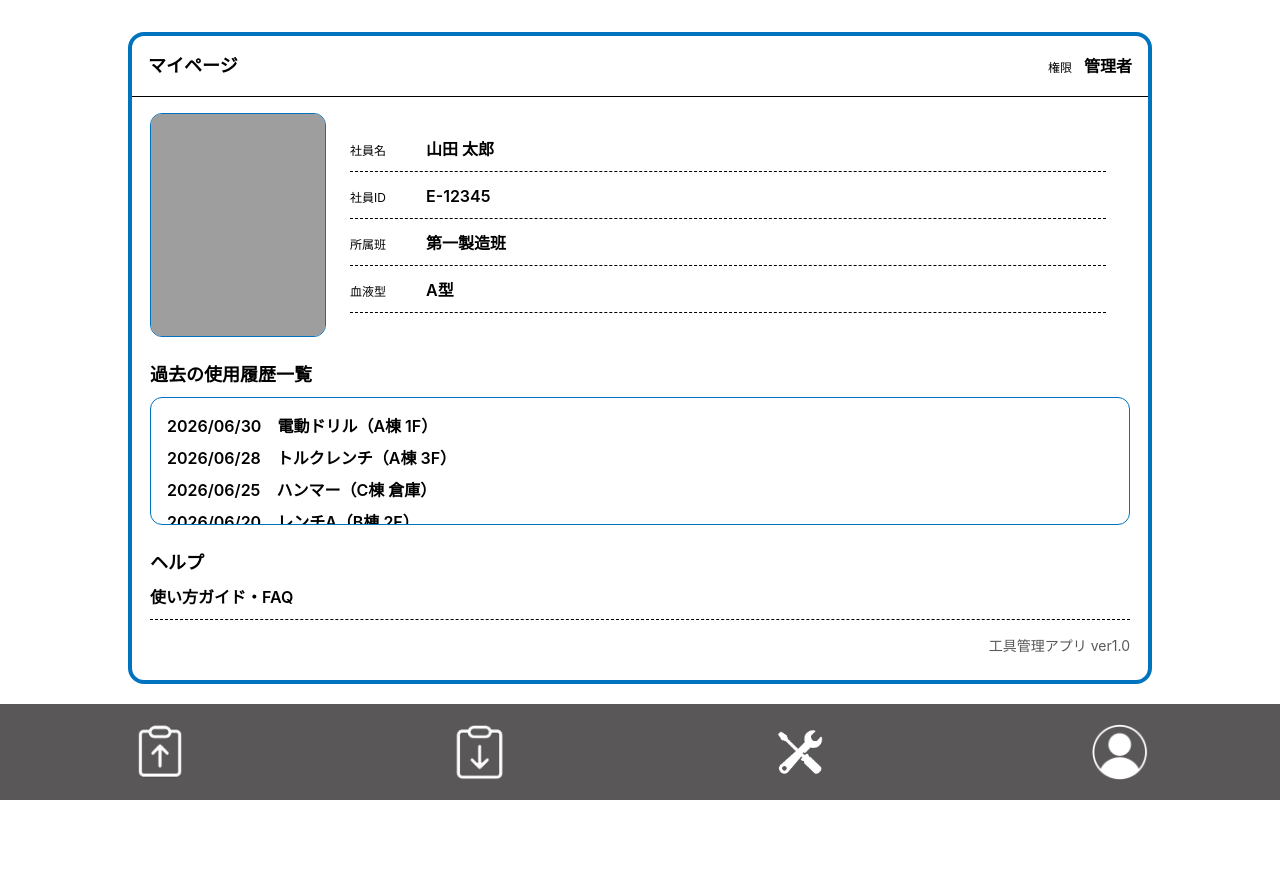
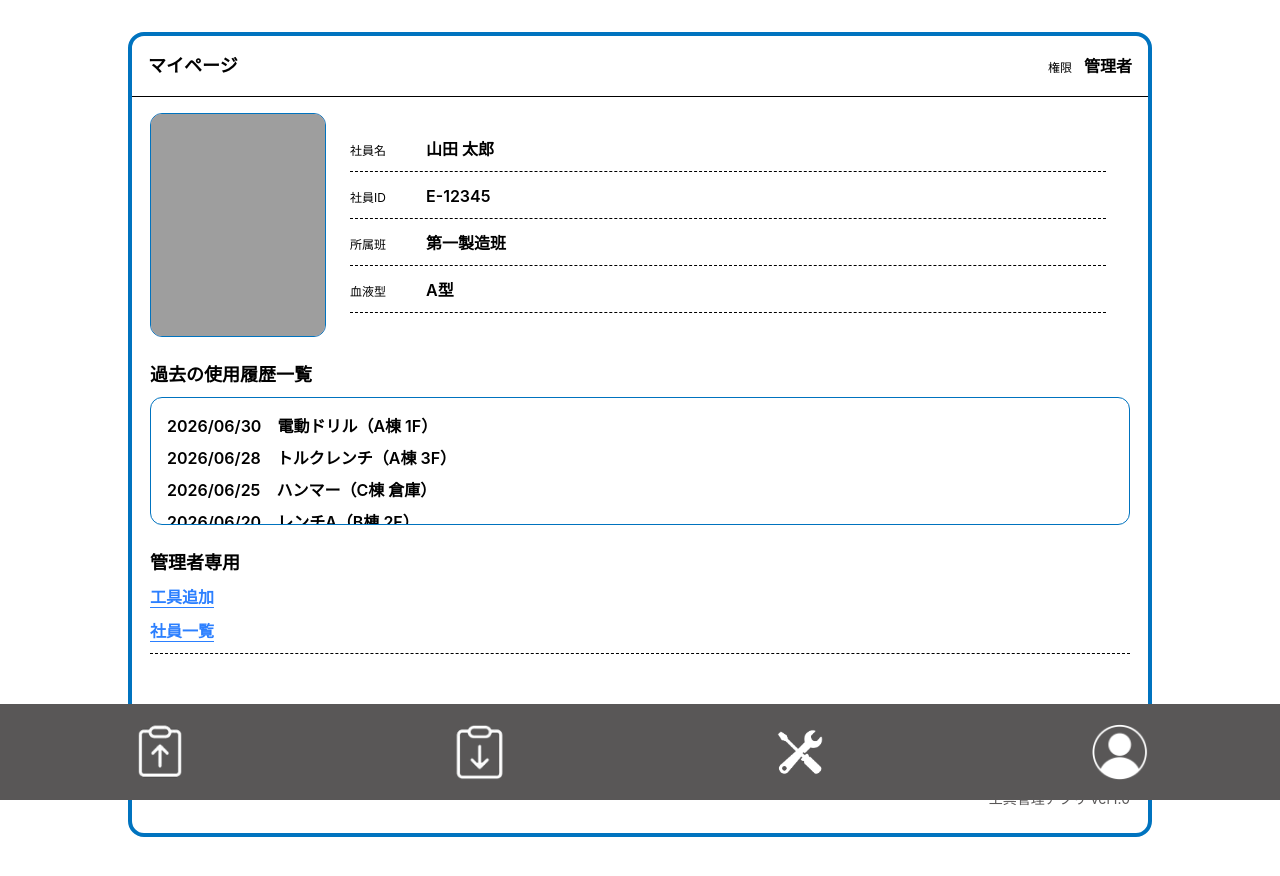
Before and after one commit to Ryosei1009/tool_management, a React (Vite) app in the folder frontend/: page /mypage in a window 1280 px wide. Shown: the top 876 px of the page. Before the commit the page ends 800 px from the top, so only its background shows below. Built offline with nearby package versions, Linux system fonts and the light colour scheme; grey boxes are pictures that could not be loaded.

Commit message:
管理者用ページへの遷移方法追加

```diff
--- a/frontend/src/components/MyPage/MyPage.jsx
+++ b/frontend/src/components/MyPage/MyPage.jsx
@@ -1,5 +1,6 @@
 import React from 'react'
 import { sampleEmployee } from '../../data/sampleData'
+import { Link } from 'react-router-dom'
 
 // 社員情報の項目（ラベル + 値）— 借りる画面の入力欄と同じ点線区切りスタイル
 const InfoField = ({ label, value }) => (
@@ -64,6 +65,29 @@ const MyPage = ({ employee = sampleEmployee }) => {
                     </div>
                 </div>
 
+                <div className="px-4.5 pt-6 pb-6">
+                    <h2 className="text-lg font-semibold pb-2">管理者専用</h2>
+                    <Link
+                        key='/newtool'
+                        to='/newtool'
+                        className="block mb-2.5 font-semibold"
+                    >
+                        <span className="border-b text-blue-500">
+                            工具追加
+                        </span>
+                    </Link>
+                    <Link
+                        key='/newtool'
+                        to='/newtool'
+                        className="block mb-2.5 font-semibold"
+                    >
+                        <span className="border-b text-blue-500">
+                            社員一覧
+                        </span>
+                    </Link>
+                    <div className="border-b border-dashed border-line" />
+                </div>
+
                 {/* ヘルプ */}
                 <div className="px-4.5 pt-6 pb-6">
                     <h2 className="text-lg font-semibold pb-2">ヘルプ</h2>
```
Lines whose indentation alone changed are shown as unchanged.
